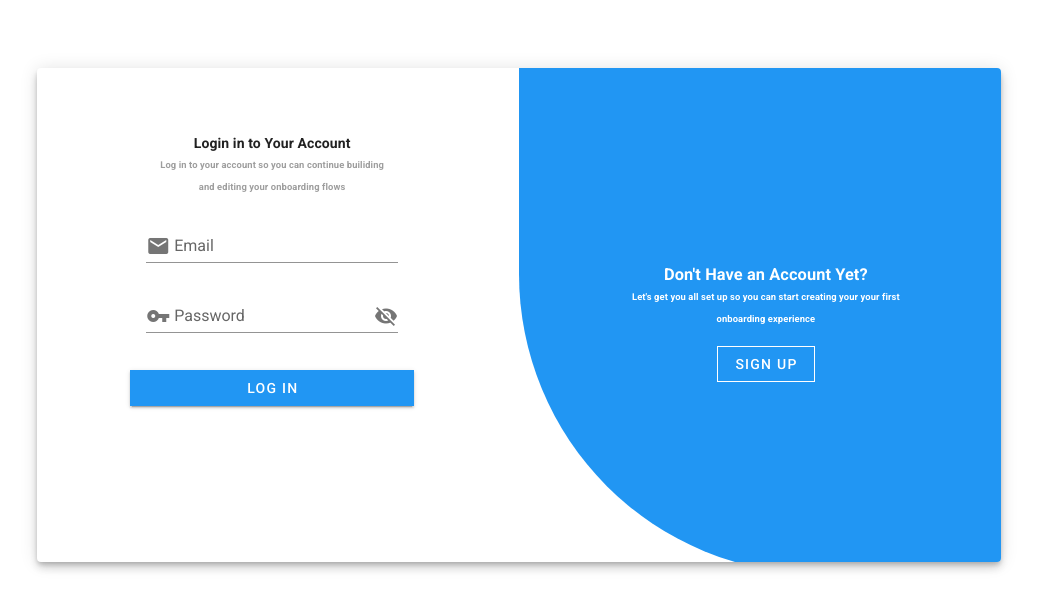
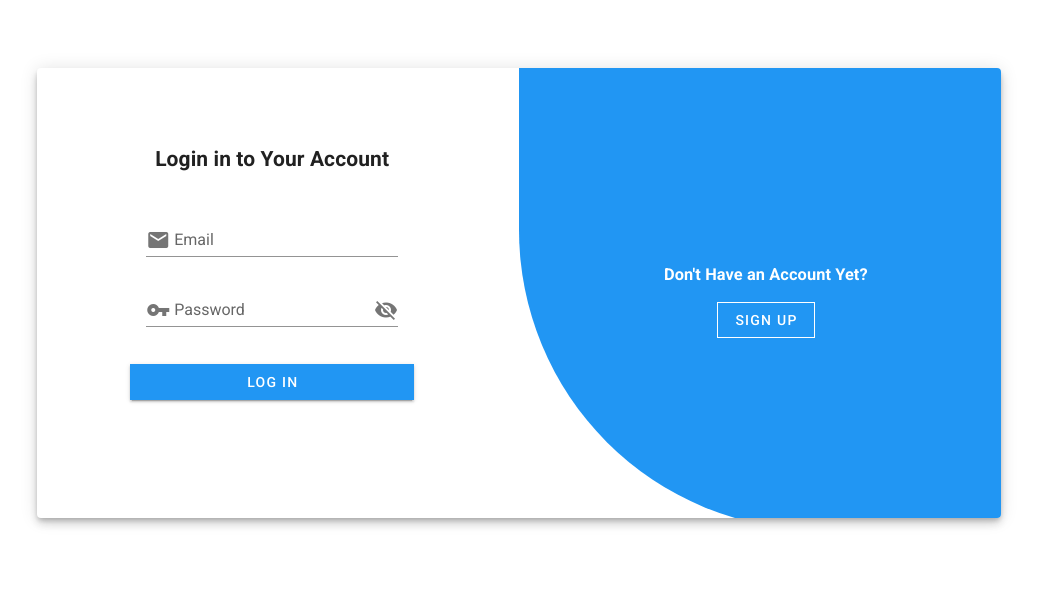
Before and after one commit to chahidhadifi/TestGenius, a Vue app in the folder vuetify/: page /auth in a window 1280 px wide. Shown: the top 610 px of the page, without its empty margins (121-1158 px from the left). Built offline with nearby package versions, Linux system fonts and the light colour scheme.

Commit message:
edit authentication page

```diff
--- a/vuetify/src/views/HomeView.vue
+++ b/vuetify/src/views/HomeView.vue
@@ -10,15 +10,11 @@
                         <v-window-item :value="1">
                             <v-row>
                                 <v-col cols="12" md="6">
-                                    <v-card-text class="mt-12">
-                                        <h4 class="text-center">
+                                    <v-card-text class="mt-16">
+                                        <h2 class="text-center">
                                             Login in to Your Account
-                                        </h4>
-                                        <h6 class="text-center grey--text">
-                                            Log in to your account so you can
-                                            continue builiding <br />and editing
-                                            your onboarding flows
-                                        </h6>
+                                        </h2>
+                                        <br />
                                         <v-row align="center" justify="center">
                                             <v-col cols="12" sm="8">
                                                 <v-form
@@ -91,12 +87,12 @@
                                             <h3 class="text-center">
                                                 Don't Have an Account Yet?
                                             </h3>
-                                            <h6 class="text-center">
+                                            <!-- <h6 class="text-center">
                                                 Let's get you all set up so you
                                                 can start creating your your
                                                 first<br />
                                                 onboarding experience
-                                            </h6>
+                                            </h6> -->
                                         </v-card-text>
                                         <div class="text-center">
                                             <v-btn
@@ -128,11 +124,6 @@
                                             <h3 class="text-center">
                                                 Alredy Signed up?
                                             </h3>
-                                            <h6 class="text-center">
-                                                Log in to your account so you
-                                                can continue building and<br />
-                                                editing your onboarding flows
-                                            </h6>
                                         </v-card-text>
                                         <div class="text-center">
                                             <v-btn
@@ -217,6 +208,9 @@
                                                         dark
                                                         block
                                                         tile
+                                                        style="
+                                                            margin-bottom: 30px;
+                                                        "
                                                         @click="registerUser"
                                                         >Sign up</v-btn
                                                     >
```
